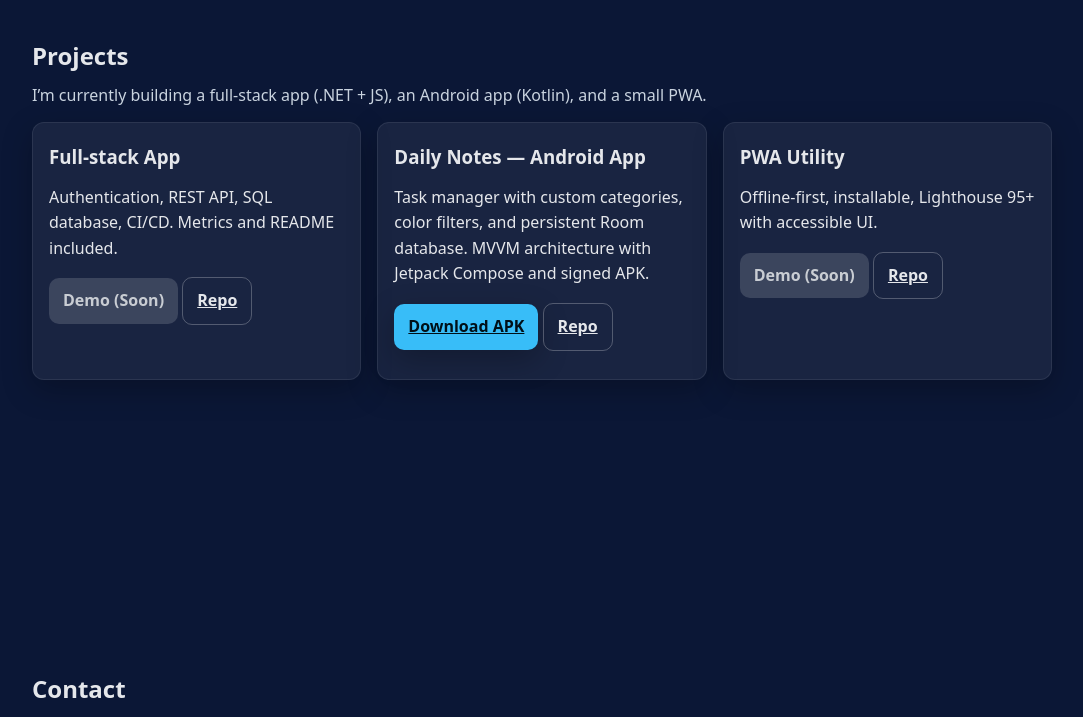
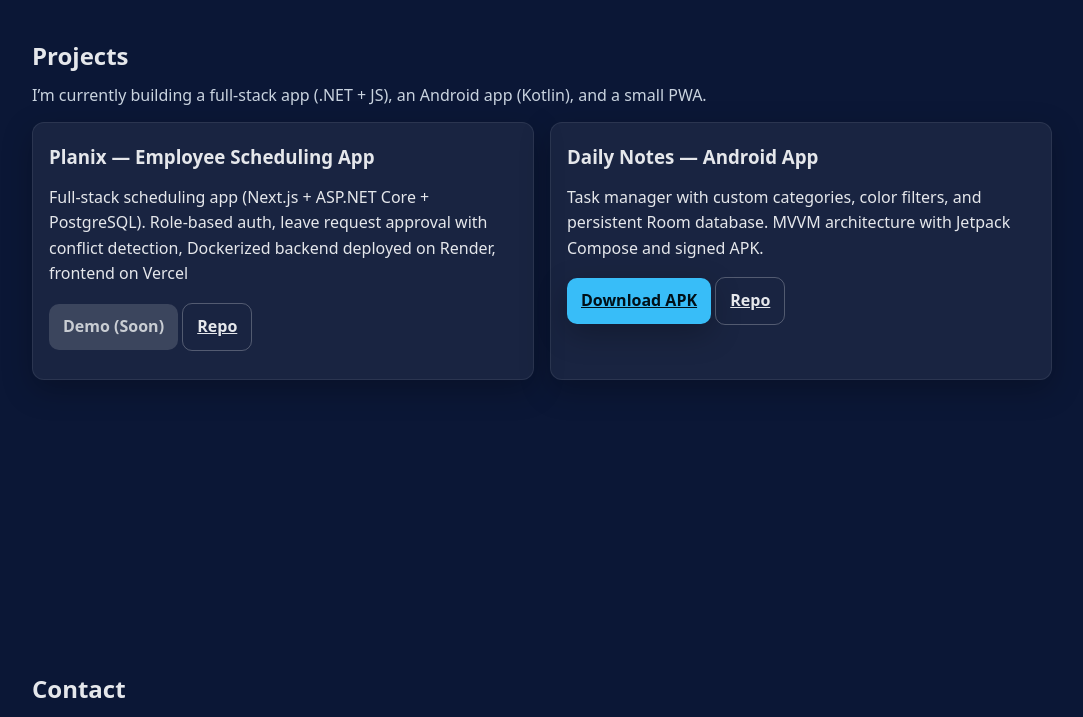
Before and after one commit to NicoPalacios12/portfolio-nicolas, a plain HTML site: page index.html in a window 1280 px wide. Shown: the part 1320-2037 px from the top of the page, without its empty margins (122-1205 px from the left). Drawn offline with nearby package versions, Linux system fonts and the light colour scheme.

Commit message:
feat: Ajout de la description de Planix

```diff
--- a/index.html
+++ b/index.html
@@ -122,9 +122,9 @@
 
         <div class="cards">
           <article class="card coming" >
-            <h3 data-en="Full-stack App" data-fr="Application Full-stack"></h3>
-            <p data-en="Authentication, REST API, SQL database, CI/CD. Metrics and README included."
-            data-fr="Authentification, API REST, base de données SQL, CI/CD. Métriques et README inclus."></p>
+            <h3 data-en="Planix — Employee Scheduling App" data-fr="Application Full-stack"></h3>
+            <p data-en="Full-stack scheduling app (Next.js + ASP.NET Core + PostgreSQL). Role-based auth, leave request approval with conflict detection, Dockerized backend deployed on Render, frontend on Vercel"
+            data-fr="Application full-stack de planification d'employés (Next.js + ASP.NET Core + PostgreSQL). Authentification par rôles, approbation de congés avec détection de conflits, backend conteneurisé (Docker) déployé sur Render, frontend sur Vercel"></p>
             <p><a data-en="Demo (Soon)" data-fr="Demo (Bientôt)" class="btn btn-disabled" aria-disabled="true"></a> <a data-en="Repo" data-fr="Repo" class="btn btn-ghost" href="#projects" aria-disabled="true"></a></p>
 
           </article>
@@ -139,13 +139,7 @@
             </p>
           </article>
 
-          <article class="card coming" >
-            <h3 data-en="PWA Utility" data-fr="PWA Utilitaire"></h3>
-            <p data-en="Offline-first, installable, Lighthouse 95+ with accessible UI."
-            data-fr="Hors ligne d'abord, installable, Lighthouse 95+ avec interface accessible."></p>
-            <p><a data-en="Demo (Soon)" data-fr="Demo (Bientôt)" class="btn btn-disabled" aria-disabled="true"></a> <a data-en="Repo" data-fr="Repo" class="btn btn-ghost" href="#projects" aria-disabled="true"></a></p>
 
-          </article>
         </div>
       </div>
     </section>
```
Also changed, not shown: 1 other file.
